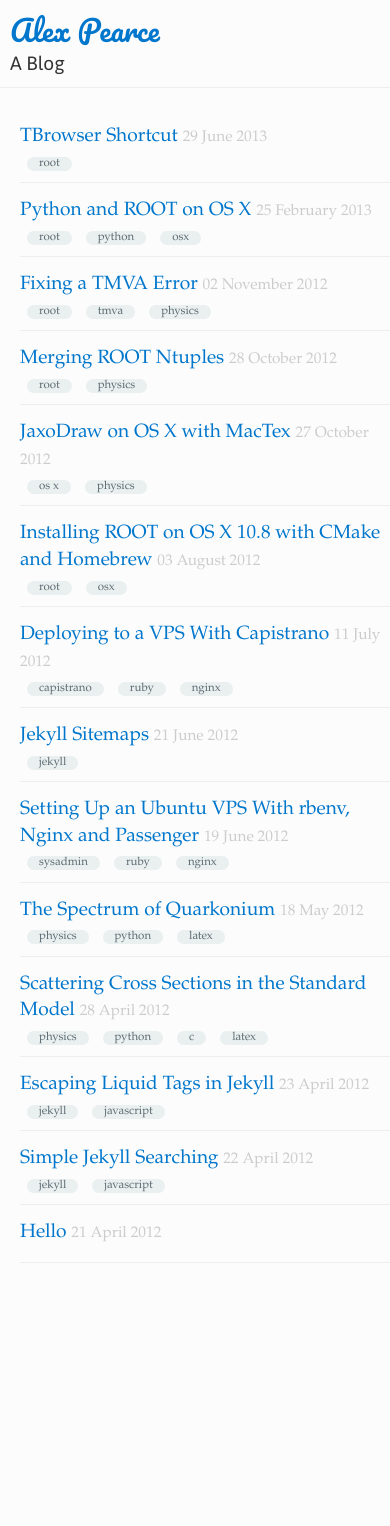
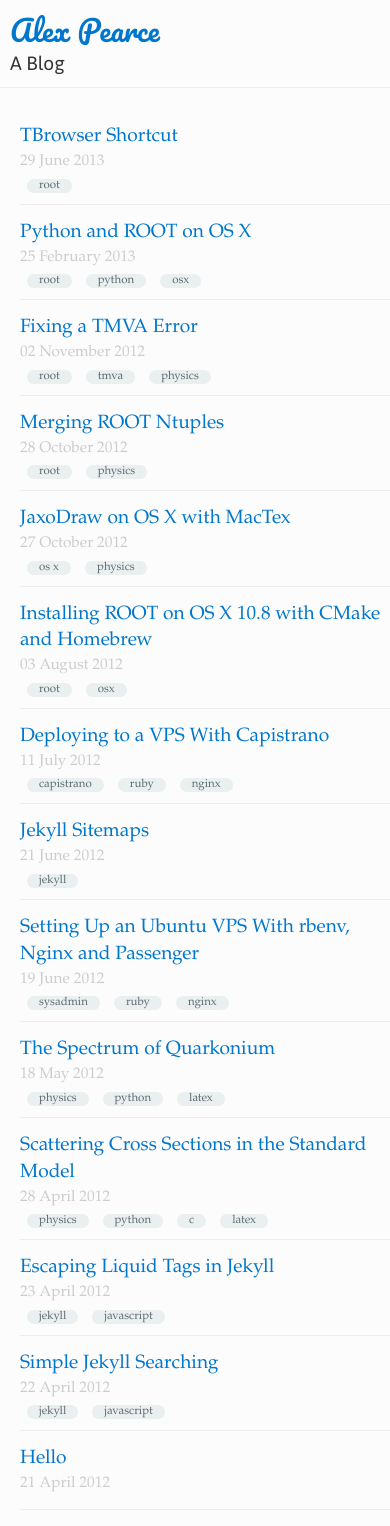
Before and after one commit to alexpearce/home, a Jekyll site: the page built from index.html, in a window 390 px wide. Built offline with Jekyll 4.4.1, drawn with Linux system fonts in a browser that asks for light colours; Markdown is read by kramdown in place of the engine named in the settings; the list of posts is cut into pages by our own code; comment, search, counter and statistics services are not loaded; before the commit the page ends 1279 px from its top, so only the background shows below that.

Commit message:
A little optimising of the mobile site.

```diff
--- a/assets/css/alexpearce.css
+++ b/assets/css/alexpearce.css
@@ -398,6 +398,10 @@ p code, ul code, ol code {
     padding: 0;
   }
 
+  .results .date {
+    display: block;
+  }
+
   article {
     padding: 0 10px;
     font-size: 0.9em;
@@ -414,6 +418,10 @@ p code, ul code, ol code {
   article h2 {
     font-size: 1.1em;
   }
+
+  article img {
+    max-width: 100%;
+  }
 }
 
 /* @end Media Queries */
```
